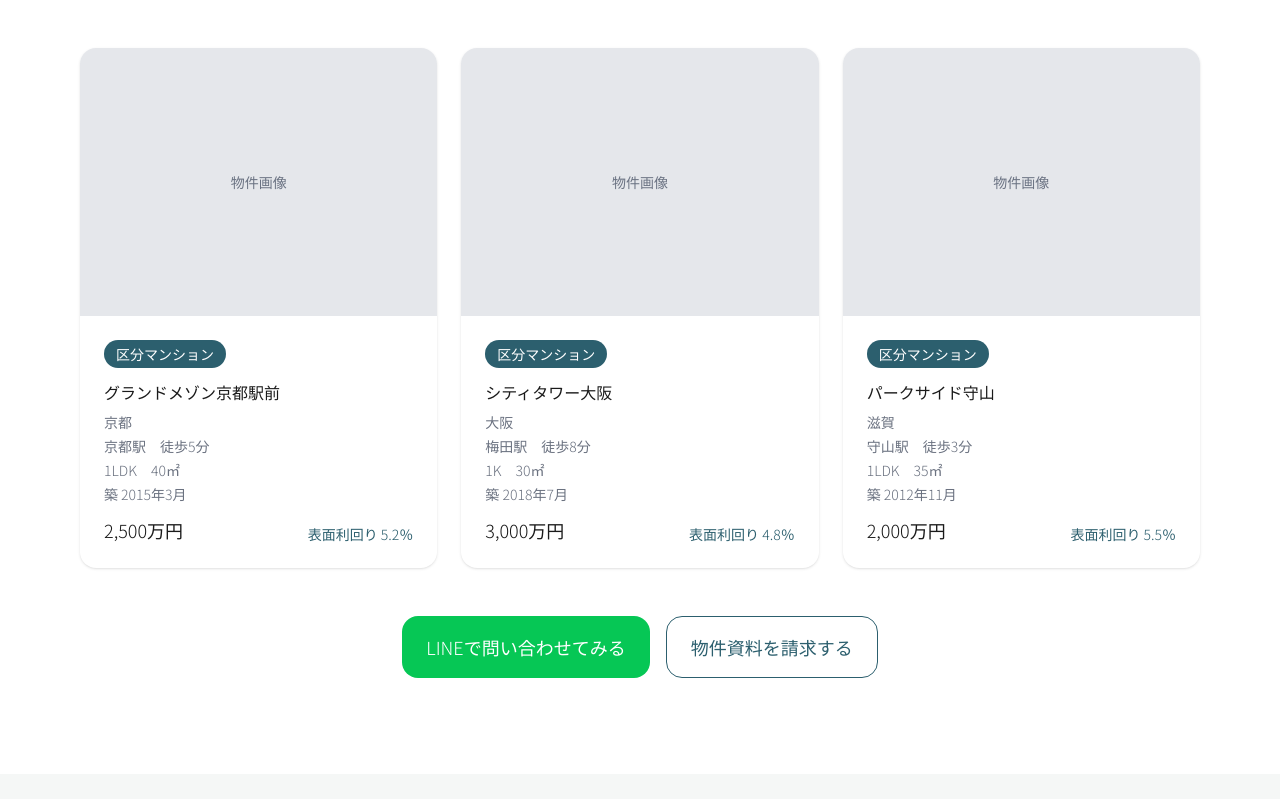
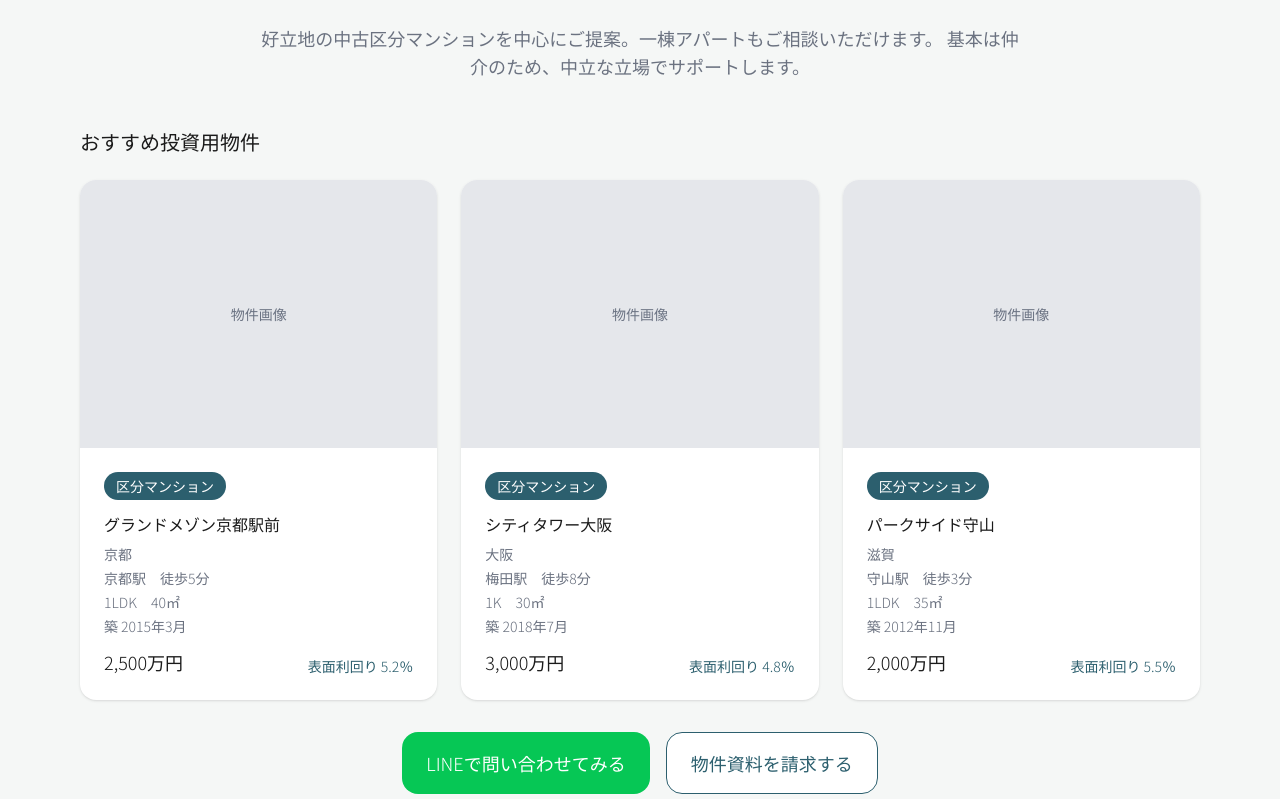
Before and after one commit to idsp0731-gif/onza-estate, a Next.js app: page / in a window 1280 px wide. Shown: the part 2561-3360 px from the top of the page. Built offline with nearby package versions, Linux system fonts and the light colour scheme; no server answers.

Commit message:
fix: 投資セクション順番修正

```diff
--- a/src/app/page.tsx
+++ b/src/app/page.tsx
@@ -2,7 +2,6 @@ import Hero from '@/components/Hero';
 import StickyNav from '@/components/StickyNav';
 import About from '@/components/About';
 import InvestmentService from '@/components/InvestmentService';
-import RecommendedProperties from '@/components/RecommendedProperties';
 import SalesResidentialService from '@/components/SalesResidentialService';
 import RentalService from '@/components/RentalService';
 import LineCtaBanner1 from '@/components/LineCtaBanner1';
@@ -44,8 +43,7 @@ export default async function Home() {
       <StickyNav />
       <About />
       <CmsArticles initialArticles={articles} />
-      <RecommendedProperties initialProperties={investments} />
-      <InvestmentService />
+      <InvestmentService initialProperties={investments} />
       <SalesResidentialService />
       <RentalService initialRentals={rentals} />
       <LineCtaBanner1 />
--- a/src/components/InvestmentService.tsx
+++ b/src/components/InvestmentService.tsx
@@ -1,7 +1,19 @@
-export default function InvestmentService() {
+import Image from 'next/image';
+import type { InvestmentProperty } from '@/lib/notion';
+
+const dummyProperties: InvestmentProperty[] = [
+  { id: '1', name: 'グランドメゾン京都駅前', type: '区分マンション', area: '京都', price: '2,500万円', station: '京都駅', walkMinutes: 5, yield: '5.2％', layout: '1LDK', size: '40㎡', builtdate: '2015年3月', thumbnail: '', published: true },
+  { id: '2', name: 'シティタワー大阪', type: '区分マンション', area: '大阪', price: '3,000万円', station: '梅田駅', walkMinutes: 8, yield: '4.8％', layout: '1K', size: '30㎡', builtdate: '2018年7月', thumbnail: '', published: true },
+  { id: '3', name: 'パークサイド守山', type: '区分マンション', area: '滋賀', price: '2,000万円', station: '守山駅', walkMinutes: 3, yield: '5.5％', layout: '1LDK', size: '35㎡', builtdate: '2012年11月', thumbnail: '', published: true },
+];
+
+export default function InvestmentService({ initialProperties = [] }: { initialProperties?: InvestmentProperty[] }) {
+  const properties = initialProperties.length > 0 ? initialProperties : dummyProperties;
+
   return (
     <section id="toushi" className="bg-[#F5F7F6] py-16 md:py-24">
       <div className="max-w-6xl mx-auto px-4">
+        {/* 1. タイトル・説明文 */}
         <h2 className="text-2xl md:text-3xl font-light text-center mb-6">
           資産になる不動産を、いっしょに探しましょう。
         </h2>
@@ -10,6 +22,72 @@ export default function InvestmentService() {
           基本は仲介のため、中立な立場でサポートします。
         </p>
 
+        {/* 2. おすすめ投資用物件 */}
+        <div className="mb-12">
+          <h3 className="text-xl font-light mb-6">おすすめ投資用物件</h3>
+          <div className="grid md:grid-cols-3 gap-6 mb-8">
+            {properties.slice(0, 3).map((property) => (
+              <div key={property.id} className="bg-white rounded-2xl shadow-sm overflow-hidden">
+                <div className="relative aspect-[4/3] bg-gray-200">
+                  {property.thumbnail ? (
+                    <Image
+                      src={property.thumbnail}
+                      alt={property.name}
+                      fill
+                      className="object-cover"
+                    />
+                  ) : (
+                    <div className="absolute inset-0 flex items-center justify-center">
+                      <span className="text-gray-500 text-sm">物件画像</span>
+                    </div>
+                  )}
+                </div>
+                <div className="p-6">
+                  <span className="inline-block bg-[#2C5F6E] text-white px-3 py-1 rounded-full text-sm font-light mb-3">
+                    {property.type}
+                  </span>
+                  <h4 className="font-light mb-2">{property.name}</h4>
+                  <p className="font-light text-[#6B7280] text-sm mb-1">{property.area}</p>
+                  <p className="font-light text-[#6B7280] text-sm mb-1">
+                    {property.station}{property.walkMinutes > 0 ? `　徒歩${property.walkMinutes}分` : ''}
+                  </p>
+                  <p className="font-light text-[#6B7280] text-sm mb-1">
+                    {property.layout}{property.size ? `　${property.size}` : ''}
+                  </p>
+                  {property.builtdate && (
+                    <p className="font-light text-[#6B7280] text-sm mb-3">築 {property.builtdate}</p>
+                  )}
+                  <div className="flex items-end justify-between">
+                    <p className="font-light text-lg">{property.price}</p>
+                    {property.yield && (
+                      <p className="text-sm font-light text-[#2C5F6E]">表面利回り {property.yield}</p>
+                    )}
+                  </div>
+                </div>
+              </div>
+            ))}
+          </div>
+          <div className="flex flex-col sm:flex-row justify-center gap-4">
+            <a
+              href="https://lin.ee/mS1QHo1"
+              target="_blank"
+              rel="noopener noreferrer"
+              className="inline-flex items-center justify-center gap-2 bg-[#06C755] text-white px-6 py-4 rounded-2xl font-light text-lg min-h-[52px] hover:opacity-90 transition-opacity"
+            >
+              LINEで問い合わせてみる
+            </a>
+            <a
+              href="https://forms.gle/cFimysZM5Uv83GXA9"
+              target="_blank"
+              rel="noopener noreferrer"
+              className="inline-flex items-center justify-center gap-2 bg-white text-[#2C5F6E] border border-[#2C5F6E] px-6 py-4 rounded-2xl font-light text-lg min-h-[52px] hover:opacity-80 transition-opacity"
+            >
+              物件資料を請求する
+            </a>
+          </div>
+        </div>
+
+        {/* 3. こんな方へ */}
         <div className="mb-12">
           <h3 className="text-xl font-light mb-6">こんな方へ</h3>
           <div className="grid md:grid-cols-3 gap-6">
@@ -28,6 +106,7 @@ export default function InvestmentService() {
           </div>
         </div>
 
+        {/* 4. 扱う物件種別 */}
         <div className="mb-12">
           <h3 className="text-xl font-light mb-6">扱う物件種別</h3>
           <div className="grid md:grid-cols-2 gap-6">
@@ -43,6 +122,7 @@ export default function InvestmentService() {
           </div>
         </div>
 
+        {/* 5. ご相談の流れ */}
         <div className="mb-12">
           <h3 className="text-xl font-light mb-6">ご相談の流れ</h3>
           <div className="flex flex-col md:flex-row gap-6 overflow-x-auto">
```
